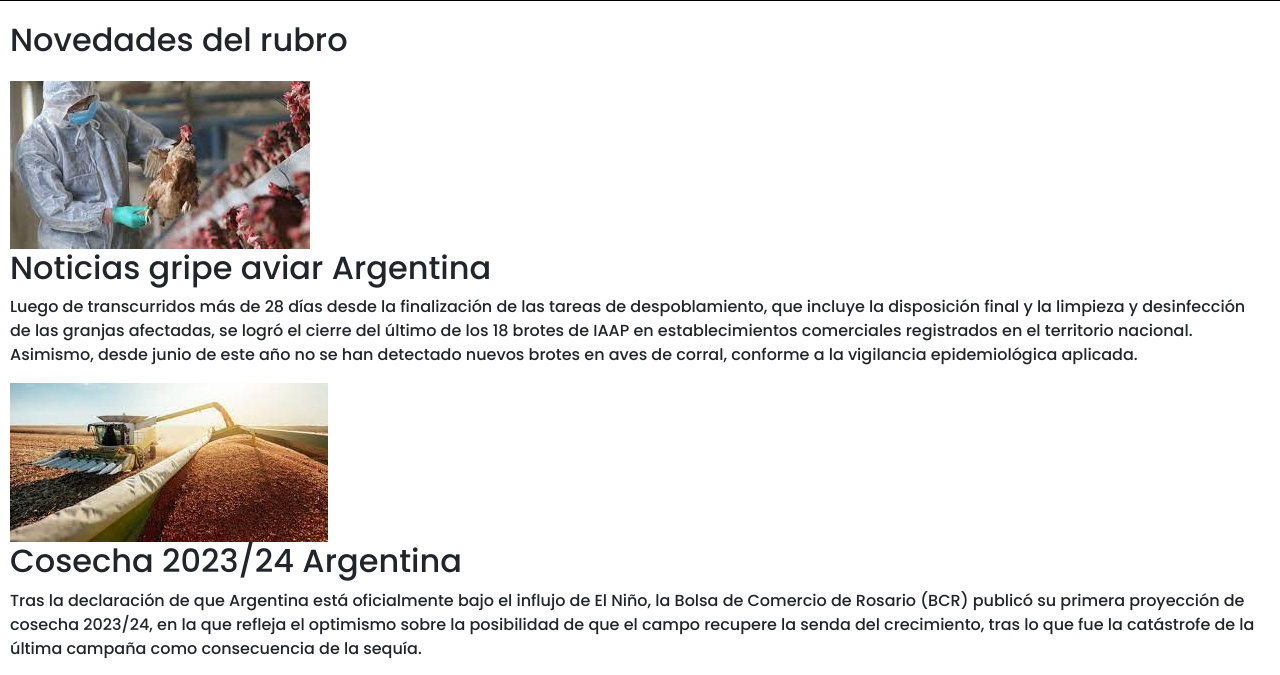
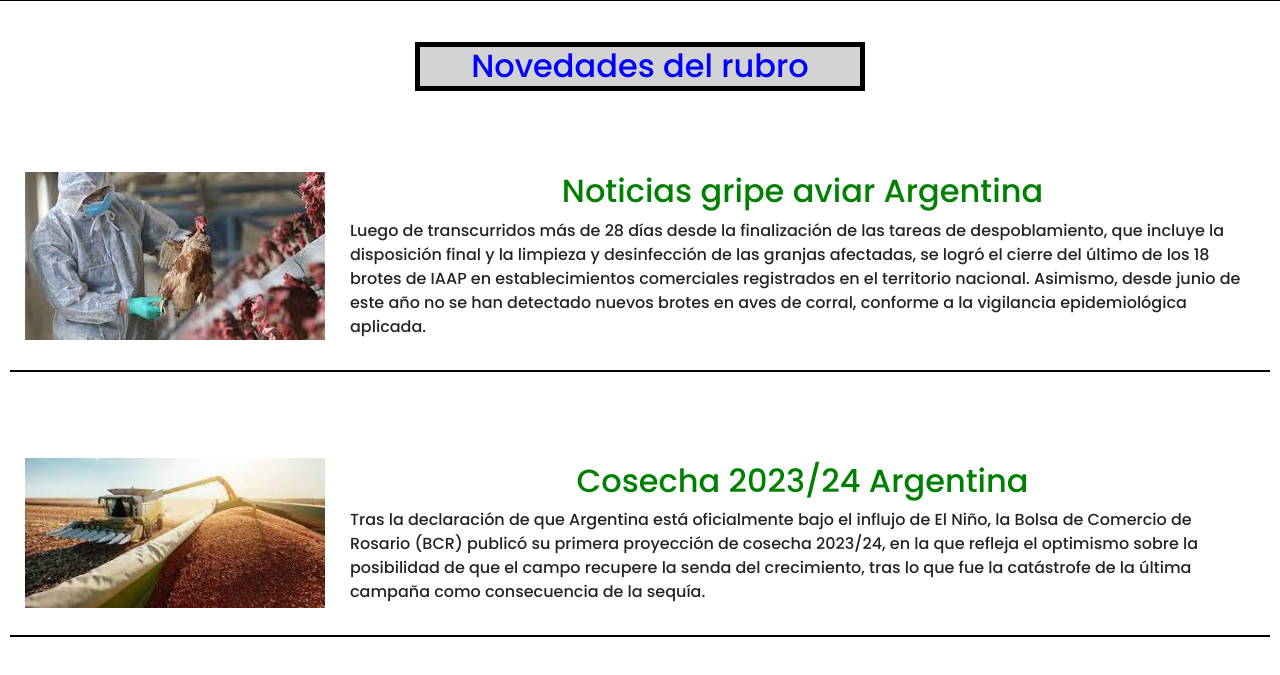
Before and after one commit to JuanJoseLopezArias/PFJuanLopezArias, a plain HTML site: page pages/novedades.html in a window 1280 px wide. Shown: the part 109-784 px from the top of the page. Drawn offline with nearby package versions, Linux system fonts and the light colour scheme.

Commit message:
Responsive Novedades

```diff
--- a/css/styles.css
+++ b/css/styles.css
@@ -273,6 +273,41 @@ footer {
     margin: 10px 0px;
 }
 
+.main-novedades {
+    display: flex;
+    flex-direction: column;
+    align-items: center;
+}
+
+.img-novedades {
+    width: 15rem;
+}
+
+.cajas-main-novedades {
+    display: flex;
+    flex-direction: column;
+    align-items: center;
+    margin: 30px 0px;
+    padding: 15px;
+}
+
+.caja12-main-novedades {
+    border-bottom: 2px solid rgb(0, 0, 0);
+}
+
+.h2-novedades {
+    text-align: center;
+    margin-top: 15px;
+    color: green;
+}
+
+.h1-novedades {
+    text-align: center;
+    color: rgb(0, 0, 255);
+    border: 5px solid rgb(0, 0, 0);
+    background-color: rgb(211, 211, 211);
+    width: 100%;
+}
 /* Fin main */
 
 /* Inicio footer */
@@ -355,6 +390,14 @@ iframe {
         width: 450px;
         height: 300px;
     }
+
+    .img-novedades {
+        width: 400px;
+    }
+
+    .h1-novedades {
+        width: 450px;
+    }
 }
 
 
@@ -403,4 +446,17 @@ iframe {
         width: 800px;
         height: 400px;
     }
+
+    .cajas-main-novedades {
+        flex-direction: row;
+
+    }
+
+    .contenido-main-novedades {
+        margin-left: 25px;
+    }
+
+    .img-novedades {
+        width: 300px;
+    }
 }
--- a/pages/novedades.html
+++ b/pages/novedades.html
@@ -58,27 +58,32 @@
       </div>
     </nav>
   </header>
-  <main>
+  <main class="main-novedades">
     <h1 class="h1-novedades">Novedades del rubro</h1>
-    <section>
+    <div class="cajas-main-novedades caja12-main-novedades">
       <img src="../img/novedades-1.jpg" alt="Imagen de gripe aviar" class="img-novedades">
+      <div class="contenido-main-novedades">
         <h2 class="h2-novedades">Noticias gripe aviar Argentina</h2>
         <p class="p-novedades">Luego de transcurridos más de 28 días desde la finalización de las tareas de
           despoblamiento, que incluye la disposición final y la limpieza y desinfección de las granjas afectadas,
           se logró el cierre del último de los 18 brotes de IAAP en establecimientos comerciales registrados en el
           territorio nacional. Asimismo, desde junio de este año no se han detectado nuevos brotes en aves de
           corral, conforme a la vigilancia epidemiológica aplicada.</p>
-    </section>
-    <section>
+      </div>
+    </div>
+    <div class="cajas-main-novedades caja12-main-novedades">
       <img src="../img/novedades-2.jpg" alt="Imagen de cosecha de silo bolsa" class="img-novedades">
+      <div class="contenido-main-novedades">
         <h2 class="h2-novedades">Cosecha 2023/24 Argentina</h2>
         <p class="p-novedades">Tras la declaración de que Argentina está oficialmente bajo el influjo de El Niño, la
           Bolsa de Comercio de Rosario (BCR) publicó su primera proyección de cosecha 2023/24, en la que refleja
           el optimismo sobre la posibilidad de que el campo recupere la senda del crecimiento, tras lo que fue la
           catástrofe de la última campaña como consecuencia de la sequía.</p>
-    </section>
-    <section>
+      </div>
+    </div>
+    <div class="cajas-main-novedades">
       <img src="../img/novedades-3.jpg" alt="Imagen de planta de alimentos balanceados" class="img-novedades">
+      <div class="contenido-main-novedades">
         <h2 class="h2-novedades">Actualización BPM</h2>
         <p class="p-novedades">Las Buenas Prácticas de Manufactura (BPM) son un conjunto de principios básicos cuyo
           objetivo es garantizar que los productos se fabriquen en condiciones sanitarias adecuadas y se
@@ -86,7 +91,8 @@
           que definen la gestión y manejo de acciones con el objetivo de asegurar condiciones favorables para la
           producción de alimentos seguros. También son de utilidad para el diseño y gestión de establecimientos y
           para el desarrollo de procesos y productos relacionados con la alimentación.</p>
-    </section>
+      </div>
+    </div>
   </main>
   <footer>
     <div class="caja1-footer">
```
Lines whose indentation alone changed are shown as unchanged.
